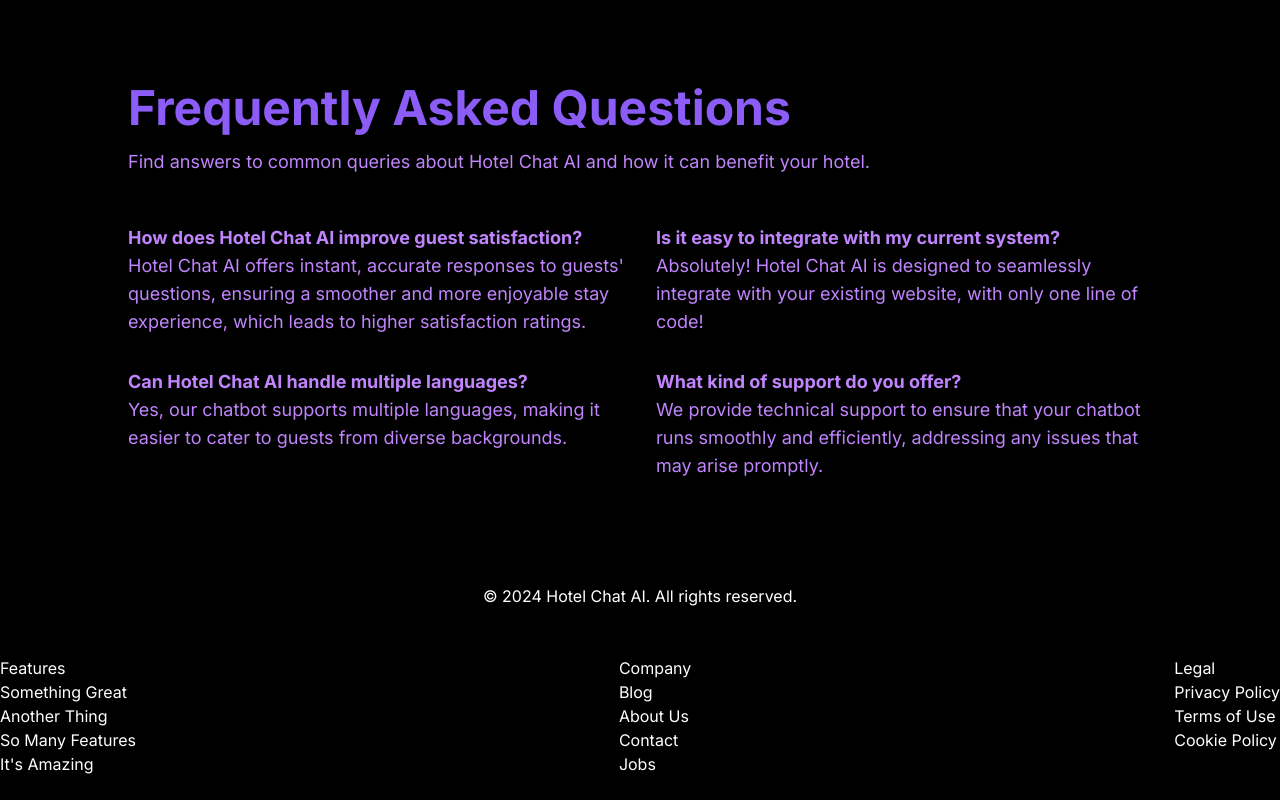
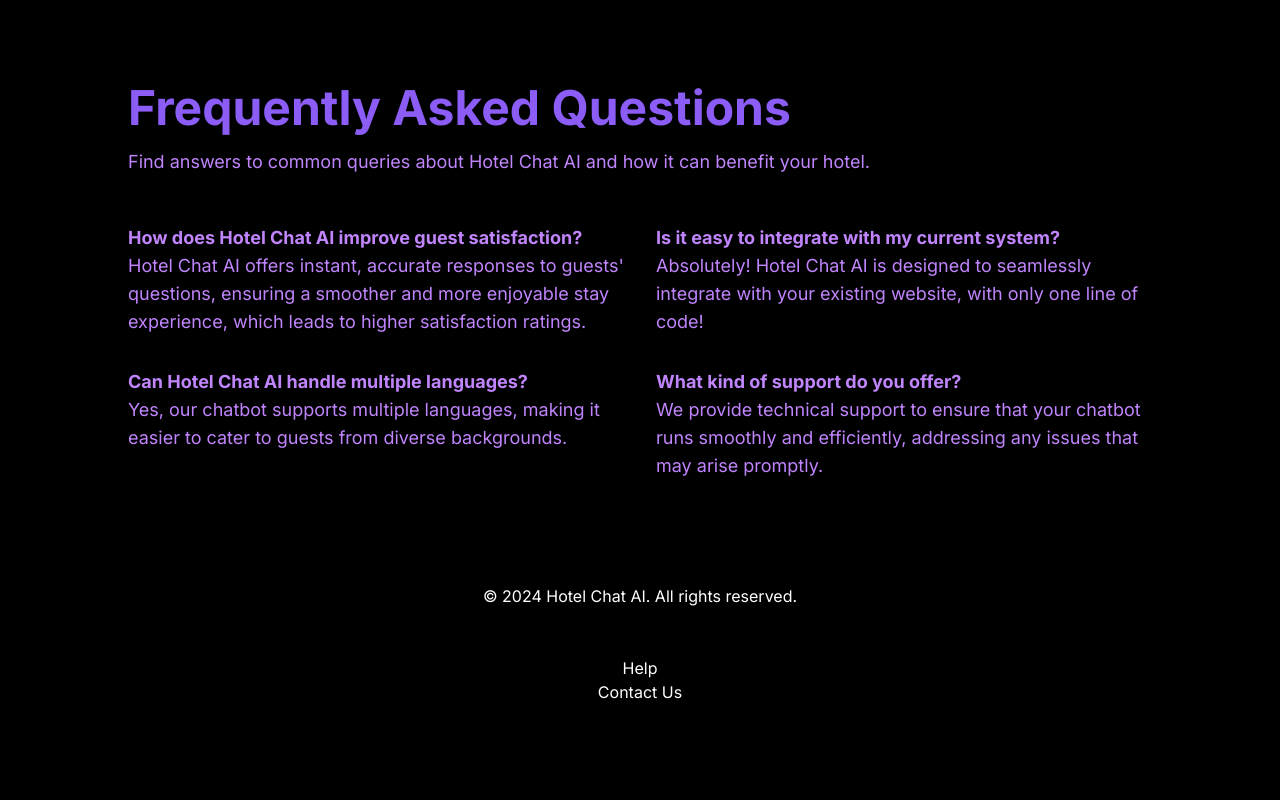
Before and after one commit to FWT-bs/website, a website: page index.html in a window 1280 px wide. Shown: the part 1541-2341 px from the top of the page. After the commit the page ends 2269 px from the top, so only its background shows below. Drawn offline with Linux system fonts and the light colour scheme.

Commit message:
removed stuff on bottom and moved to middle

```diff
--- a/index.html
+++ b/index.html
@@ -219,31 +219,11 @@
             <a href="#" class=""><i class="fab fa-youtube"></i></a>
         </div>
 
-        <div class="flex justify-between mt-6 ">
-            <div class="text-left">
-                <ul>
-                    <li><a href="#" class="hover:underline">Features</a></li>
-                    <li><a href="#" class="hover:underline">Something Great</a></li>
-                    <li><a href="#" class="hover:underline">Another Thing</a></li>
-                    <li><a href="#" class="hover:underline">So Many Features</a></li>
-                    <li><a href="#" class="hover:underline">It's Amazing</a></li>
-                </ul>
-            </div>
-            <div class="text-left">
-                <ul>
-                    <li><a href="#" class="hover:underline">Company</a></li>
-                    <li><a href="#" class="hover:underline">Blog</a></li>
-                    <li><a href="#" class="hover:underline">About Us</a></li>
-                    <li><a href="#" class="hover:underline">Contact</a></li>
-                    <li><a href="#" class="hover:underline">Jobs</a></li>
-                </ul>
-            </div>
-            <div class="text-left">
-                <ul>
-                    <li><a href="#" class="hover:underline">Legal</a></li>
-                    <li><a href="#" class="hover:underline">Privacy Policy</a></li>
-                    <li><a href="#" class="hover:underline">Terms of Use</a></li>
-                    <li><a href="#" class="hover:underline">Cookie Policy</a></li>
+        <div class="flex justify-center mt-6">
+            <div class="text-center">
+                <ul class="space-y-2">
+                    <li><a href="#" class="hover:underline">Help</a></li>
+                    <li><a href="#" class="hover:underline">Contact Us</a></li>
                 </ul>
             </div>
         </div>
```
